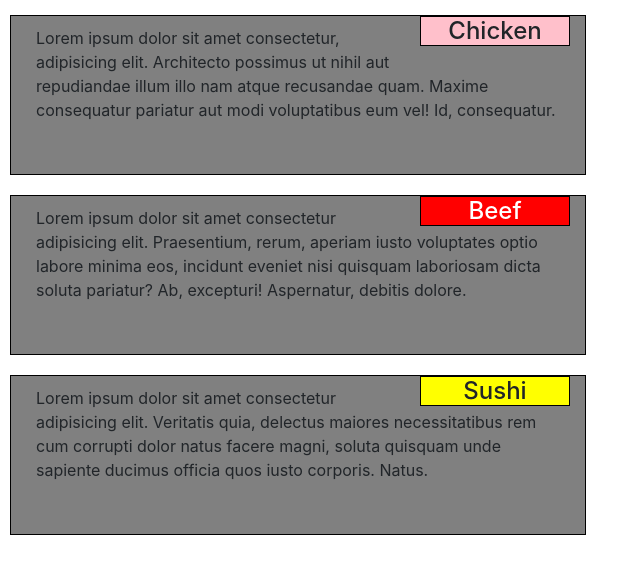
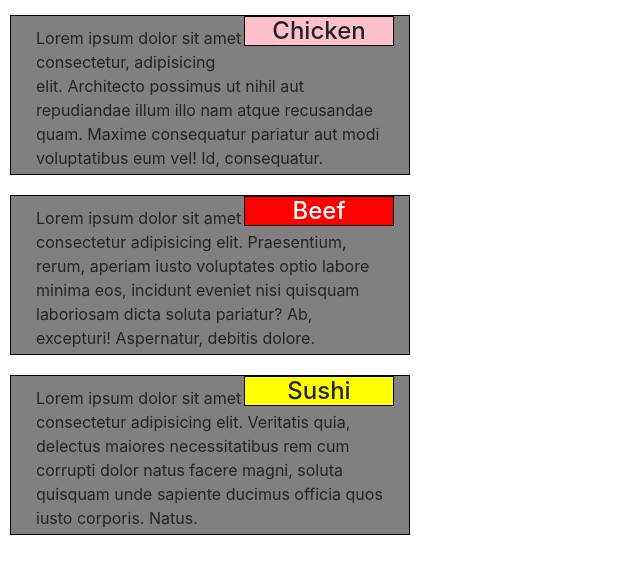
Before and after one commit to sunilvlog/assignment.github.io, a plain HTML site: page assignment2.html in a window 768 px wide. Shown: the part 51-624 px from the top of the page, without its empty margins (0-640 px from the left). Drawn offline with nearby package versions, Linux system fonts and the light colour scheme.

Commit message:
Add files via upload

```diff
--- a/assignment2.html
+++ b/assignment2.html
@@ -52,8 +52,8 @@
 
             }
 
-            @media screen and (min-width: 768px) and (max-width: 992px){
-                .container{
+            @media (min-width: 768px) and (max-width: 992px){
+                #hard{
                     width: 75%;
                 }
             }
@@ -82,18 +82,21 @@
         <script src="js/jquery.js"></script>
         <script src="js/bootstrap.min.js"></script>
         <h1>our manu</h1>
-        <div class="containers">
+        <div class="col-dv-4 col-tv-6 col-mv-12">
         <div class="container">
             <h4 id="small">Chicken</h4>
             <p>Lorem ipsum dolor sit amet consectetur, adipisicing elit. Architecto possimus ut nihil aut repudiandae illum illo nam atque recusandae quam. Maxime consequatur pariatur aut modi voluptatibus eum vel! Id, consequatur.</p>
 
         </div>
+        </div>
+        <div class="col-dv-4 col-tv-6 col-mv-12">
         <div class="container">
             <h4 id="midium">Beef</h4>
             <p>Lorem ipsum dolor sit amet consectetur adipisicing elit. Praesentium, rerum, aperiam iusto voluptates optio labore minima eos, incidunt eveniet nisi quisquam laboriosam dicta soluta pariatur? Ab, excepturi! Aspernatur, debitis dolore.</p>
 
         </div>
-
+        </div>
+        <div class="col-dv-4 col-tv-6 col-mv-12">
         <div class="container">
             <h4 id="hard">Sushi</h4>
             <p>Lorem ipsum dolor sit amet consectetur adipisicing elit. Veritatis quia, delectus maiores necessitatibus rem cum corrupti dolor natus facere magni, soluta quisquam unde sapiente ducimus officia quos iusto corporis. Natus.</p>
```
